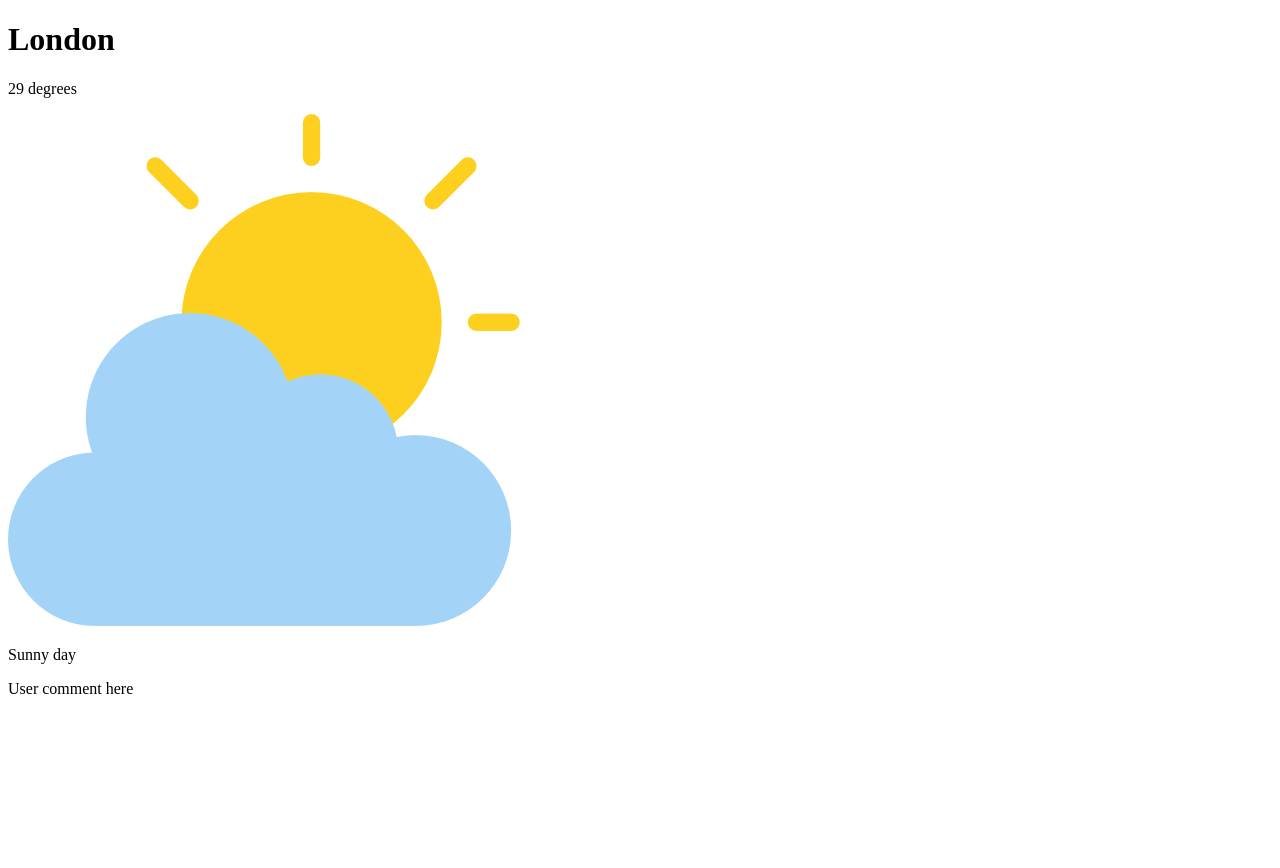
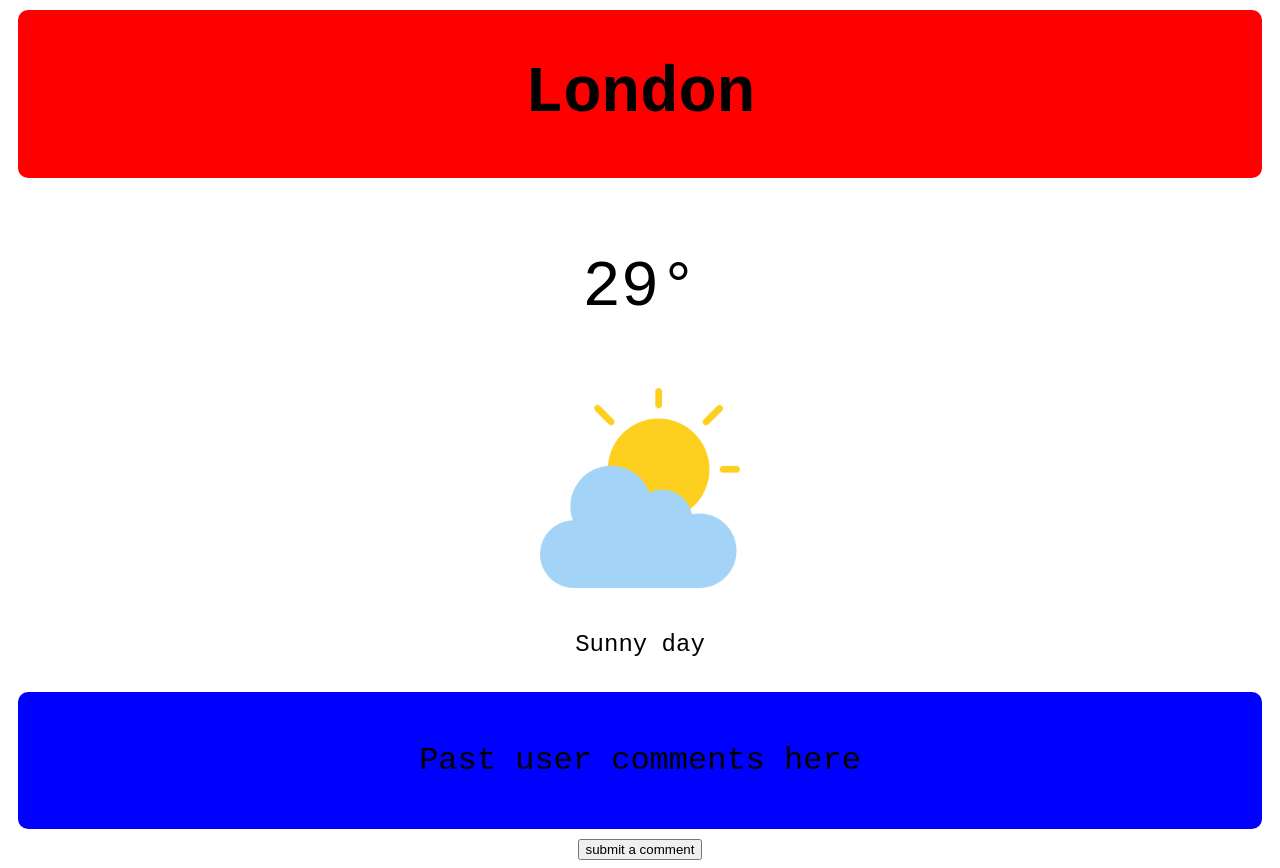
Before and after one commit to KatyaSenior/WeatherApp, a website: page client/index.html in a window 1280 px wide. Before the commit the page ends 800 px from the top, so only its background shows below. Drawn offline with Linux system fonts and the light colour scheme; files that its build step writes are made by us from their sources.

Commit message:
basic css structure

```diff
--- a/client/index.html
+++ b/client/index.html
@@ -3,7 +3,7 @@
   <head>
     <meta charset="UTF-8" />
     <meta name="viewport" content="width=device-width, initial-scale=1.0" />
-    <link rel="stylesheet" href="style.css" />
+    <link rel="stylesheet" href="./client/style.css" />
     <script src="app.js" defer type="module"></script>
     <title>Weather App</title>
   </head>
@@ -18,16 +18,16 @@
     <!-- Key section below -->
     <main>
       <div id="weather-container">
+        <p id="temperature">29°</p>
         <span id="weather-icon">
-          <p id="temperature">29 degrees</p>
           <img src="./assets/cloudy (1).png" alt="" />
         </span>
         <p id="weather-description">Sunny day</p>
       </div>
-      <section>
-        <!-- make display: inline-block -->
+      <!-- <section> -->
+      <!-- make display: inline-block -->
 
-        <!-- Possible stretch goal content
+      <!-- Possible stretch goal content
 
           <div id="wind">
           <p>18km/h</p>
@@ -41,10 +41,13 @@
           <p>32%</p>
           <p>Humidity</p>
         </div> -->
-      </section>
+      <!-- </section> -->
     </main>
+    <section id="comment-section">
+      <span id="user-comments">Past user comments here</span>
+    </section>
     <footer>
-      <span id="user-comments">User comment here</span>
+      <button id="user-submit">submit a comment</button>
     </footer>
   </body>
 </html>
--- /dev/null
+++ b/client/style.css
@@ -0,0 +1,50 @@
+body {
+  font-size: 16px;
+  font-family: monospace;
+}
+
+header {
+  display: block;
+  font-size: 2rem;
+  text-align: center;
+  background-color: red;
+  margin: 10px;
+  border-radius: 10px;
+  padding: 5px;
+}
+
+main {
+  font-size: 4rem;
+}
+
+#weather-container {
+  display: flex;
+  width: 100%;
+  justify-content: center;
+  flex-direction: column;
+  align-items: center;
+}
+
+#weather-icon > img {
+  max-height: 200px;
+}
+
+#weather-description {
+  font-size: 1.5rem;
+}
+
+#comment-section {
+  display: flex;
+  justify-content: center;
+  text-align: center;
+  font-size: 2rem;
+  background-color: blue;
+  margin: 10px;
+  border-radius: 10px;
+  padding: 50px;
+}
+
+footer {
+  display: flex;
+  justify-content: center;
+}
```
